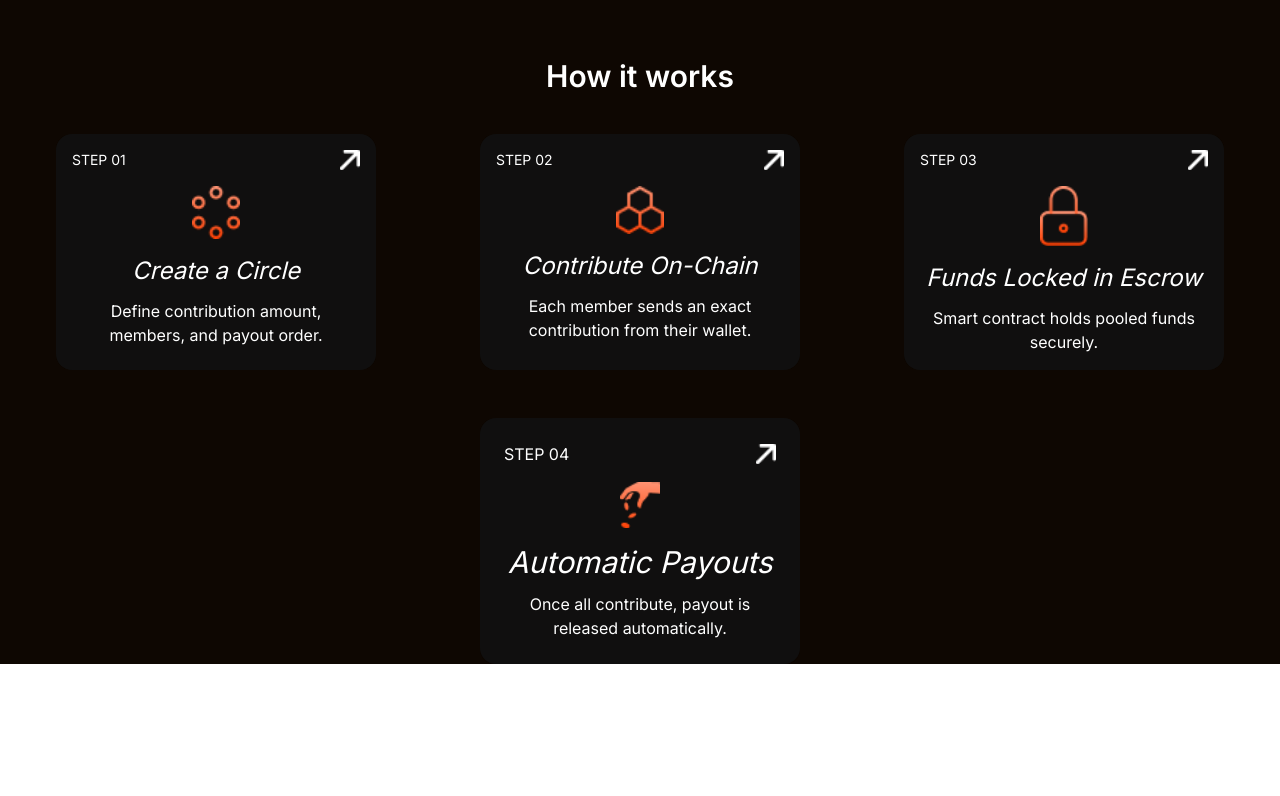
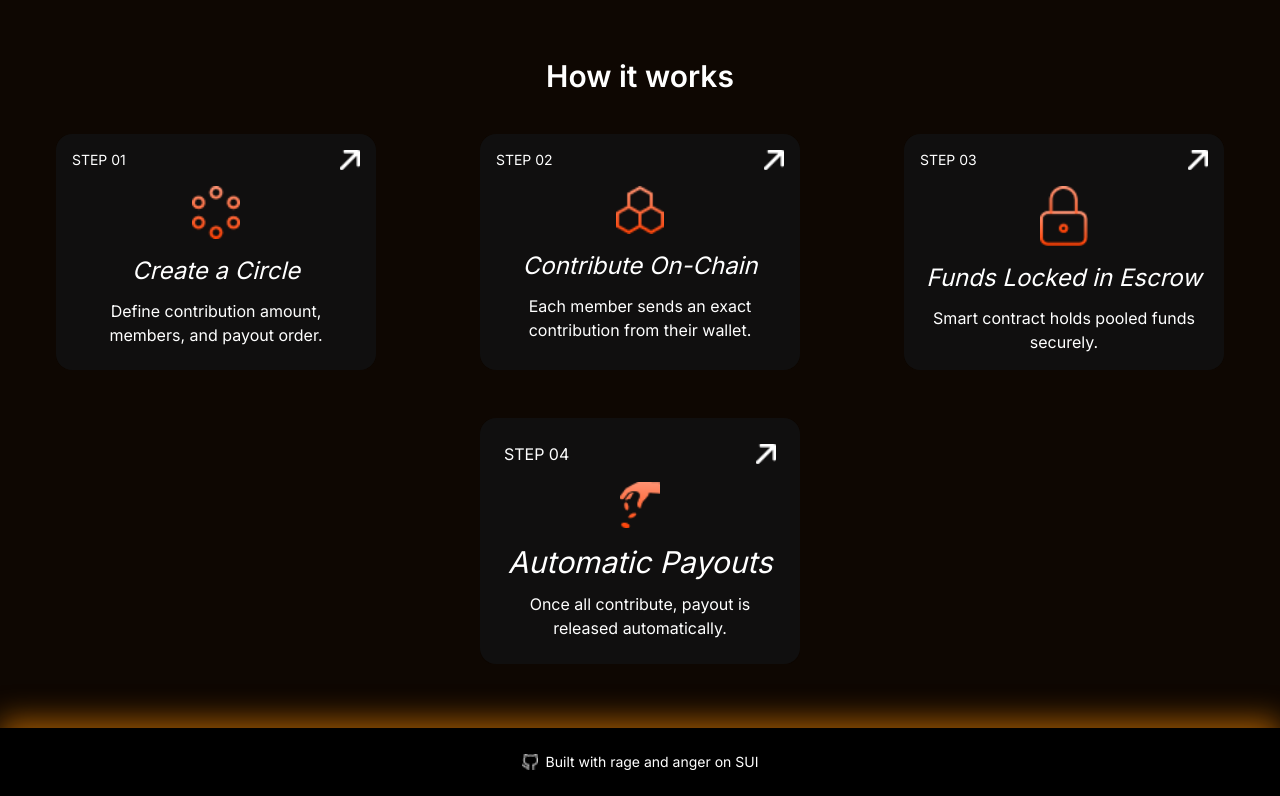
Before and after one commit to Olawalito/suihubhackathon, a React (Vite) app: page / in a window 1280 px wide. Shown: the part 1086-1882 px from the top of the page. Before the commit the page ends 1750 px from the top, so only its background shows below. Built offline with nearby package versions, Linux system fonts and the light colour scheme; a web font is replaced by a local one.

Commit message:
all done except bg and stars

```diff
--- /dev/null
+++ b/src/components/footer.jsx
@@ -0,0 +1,13 @@
+import cat from '../assets/cat-emoji.png';
+
+export default function Footer() {
+    return(
+        <>
+        <div className="bg-black shadow-[0_-8px_30px_rgba(255,140,0,0.6)] mt-16 py-6 px-4 md:px-8 text-white flex items-center justify-center gap-2">
+            <img src={cat} alt="cat emoji" className="w-4 h-4" />
+            <p className="text-sm">Built with rage and anger on SUI</p>
+        </div>
+
+        </>
+    )
+}
--- a/src/main.jsx
+++ b/src/main.jsx
@@ -6,6 +6,7 @@ import Reason from './components/reason'
 import Explanation from './components/explanation'
 import bgGradient from '../src/assets/bg-gradient.png'
 import net from '../src/assets/net.png'
+import Footer from './components/footer'
 
 
 createRoot(document.getElementById('root')).render(
@@ -20,5 +21,6 @@ createRoot(document.getElementById('root')).render(
   <div>
   <Explanation/>
   </div>
+   <Footer/>
   </>
 )
```
Also changed, not shown: src/assets/cat-emoji.png (added).
